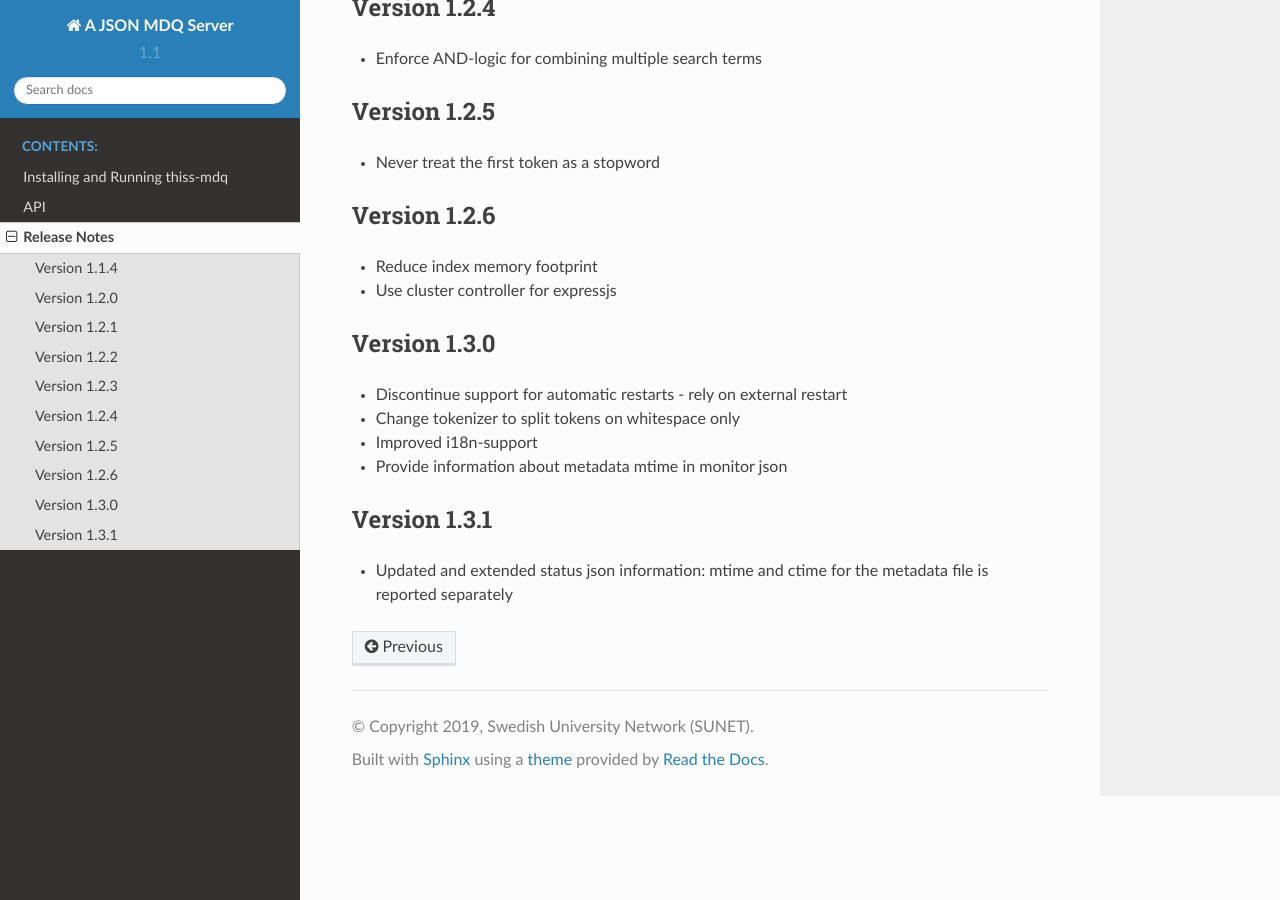
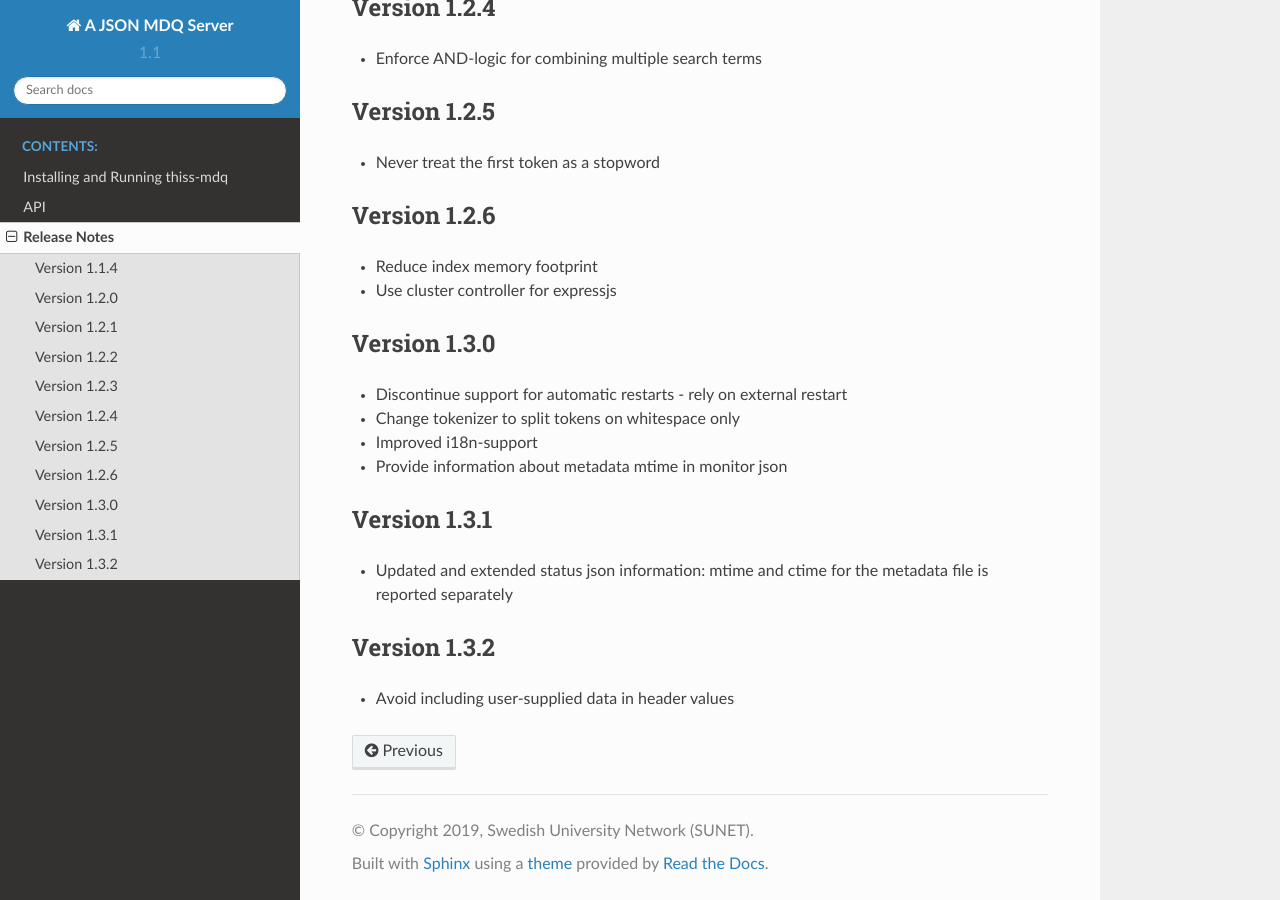
Before and after one commit to TheIdentitySelector/thiss-mdq, a Sphinx documentation site: the page built from docs/releasenotes.rst, in a window 1280 px wide and 900 px high, scrolled down 689 px. Built offline with Sphinx 7.4.7 and the Read the Docs theme 2.0.0, drawn with Linux system fonts in a browser that asks for light colours.

Commit message:
cut 1.3.2

```diff
--- a/docs/releasenotes.rst
+++ b/docs/releasenotes.rst
@@ -54,3 +54,8 @@ Version 1.3.1
 -------------
 
 * Updated and extended status json information: mtime and ctime for the metadata file is reported separately
+
+Version 1.3.2
+-------------
+
+* Avoid including user-supplied data in header values
--- a/package.json
+++ b/package.json
@@ -1,6 +1,6 @@
 {
   "name": "thiss-mdq",
-  "version": "1.3.1",
+  "version": "1.3.2",
   "description": "A minimal JSON-only MDQ",
   "main": "index.js",
   "homepage": "https://github.com/TheIdentitySelector/thiss-mdq",
```
